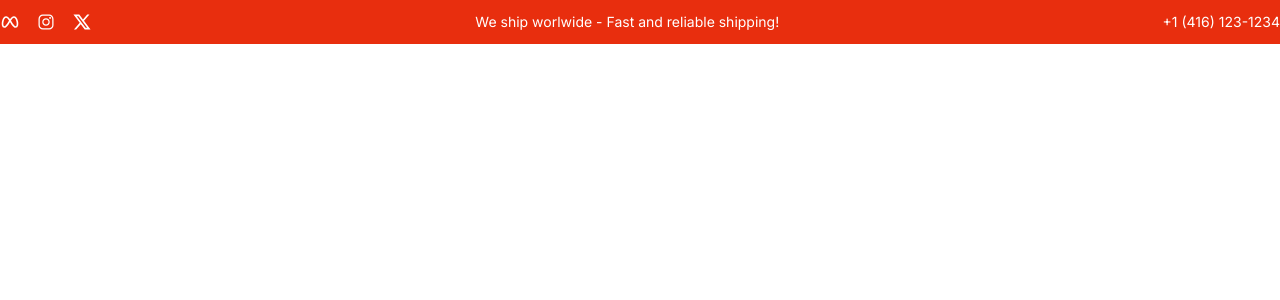
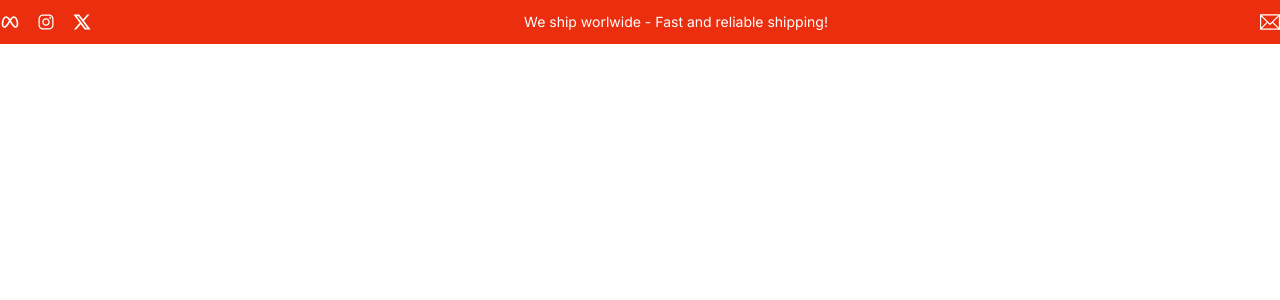
Before and after one commit to Manuelhhinojosa/e-commerceV2ClientSide, a React (Vite) app: page / in a window 1280 px wide. Shown: the top 300 px of the page. Built offline with nearby package versions, Linux system fonts and the light colour scheme.

Commit message:
feat(content): add static text for Topbar and update contact info
- Create staticState folder in assets and staticText.js file
- Add object containing all Topbar text and import into Topbar component
- Update contact link from phone number to email as per client request

```diff
--- /dev/null
+++ b/src/assets/staticState/staticText.js
@@ -0,0 +1,9 @@
+const topbarText = {
+  centerText: "We ship worlwide - Fast and reliable shipping!",
+  metaLink: "https://wwww.facebook.com",
+  instagramLink: "https://www.instagram.com",
+  xLink: "https://www.x.com",
+  contactEmail: "mangud.hinojosa@gmail.com",
+};
+
+export default topbarText;
--- a/src/components/layout/Topbar.jsx
+++ b/src/components/layout/Topbar.jsx
@@ -2,29 +2,49 @@
 import { IoLogoInstagram } from "react-icons/io";
 import { RiTwitterXLine } from "react-icons/ri";
 import { TbBrandMeta } from "react-icons/tb";
+import { TfiEmail } from "react-icons/tfi";
+
+// Static state (text)
+import topbarText from "../../assets/staticState/staticText";
 
 const Topbar = () => {
   return (
-    <div className="bg-[#e82e0e] text-white">
+    <div className="bg-red text-white">
       <div className="container mx-auto flex justify-between items-center py-3">
         <div className="hidden md:flex item-center space-x-4">
-          <a href="#" className="hover:text-gray-300">
+          <a
+            href={topbarText.metaLink}
+            target="_blank"
+            className="hover:text-gray-300"
+          >
             <TbBrandMeta className="h-5 w-5" />
           </a>
-          <a href="#" className="hover:text-gray-300">
+          <a
+            href={topbarText.instagramLink}
+            target="_blank"
+            className="hover:text-gray-300"
+          >
             <IoLogoInstagram className="h-5 w-5" />
           </a>
-          <a href="#" className="hover:text-gray-300">
+          <a
+            href={topbarText.xLink}
+            target="_blank"
+            className="hover:text-gray-300"
+          >
             <RiTwitterXLine className="h-5 w-5" />
           </a>
         </div>
 
         <div className="text-sm text-center flex-grow">
-          <span>We ship worlwide - Fast and reliable shipping!</span>
+          <span>{topbarText.centerText}</span>
         </div>
         <div className="text-sm hidden md:block">
-          <a href="tel:+4161231234" className="hover:text-gray-300">
-            +1 (416) 123-1234
+          <a
+            href={`mailto:${topbarText.contactEmail}`}
+            target="_blank"
+            className="hover:text-gray-300"
+          >
+            <TfiEmail className="h-5 w-5" />
           </a>
         </div>
       </div>
--- a/tailwind.config.js
+++ b/tailwind.config.js
@@ -2,7 +2,11 @@
 export default {
   content: ["./index.html", "./src/**/*.{js,ts,jsx,tsx}"],
   theme: {
-    extend: {},
+    extend: {
+      colors: {
+        red: "#ea2e0e",
+      },
+    },
   },
   plugins: [],
 };
```
